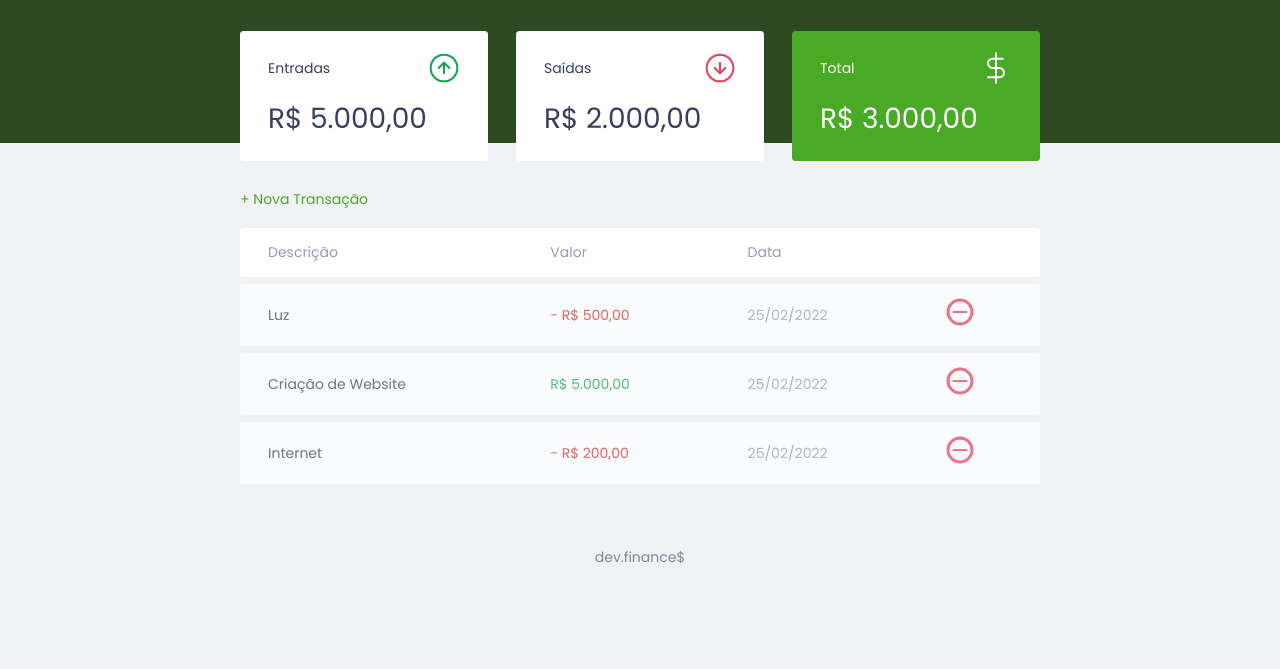
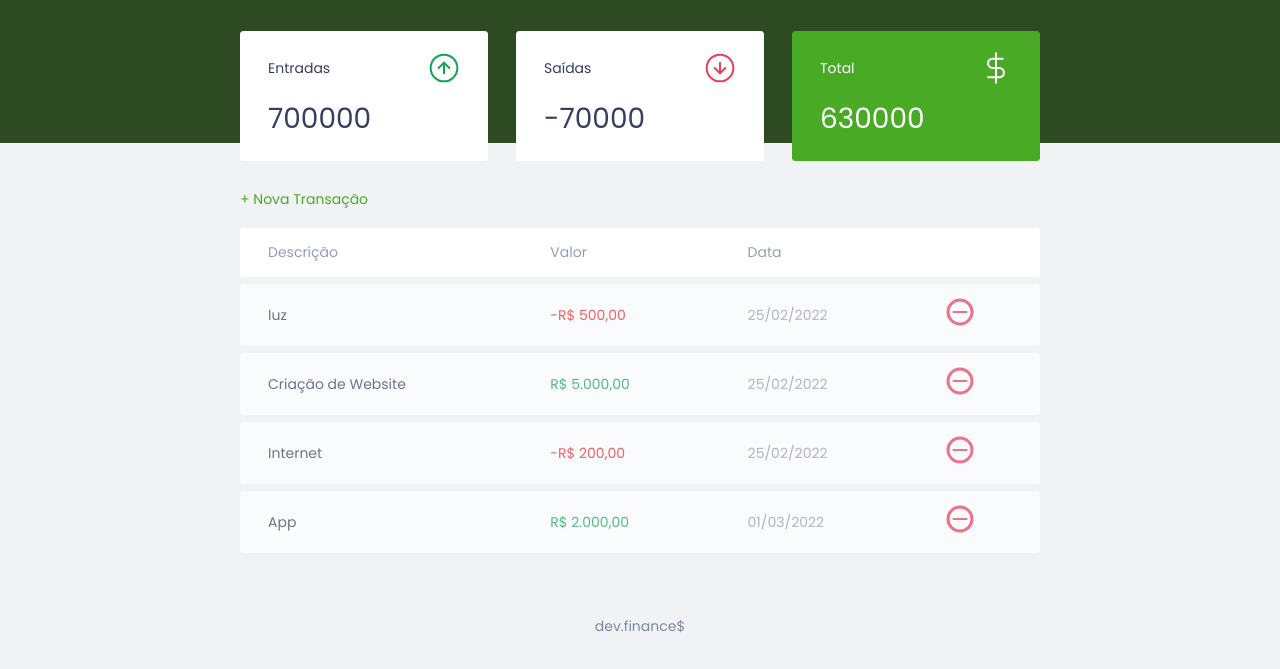
Before and after one commit to VictorCBB/maratona-discovery-rocketseat, a plain HTML site: page public/index.html in a window 1280 px wide. Shown: the part 55-724 px from the top of the page. Drawn offline with Linux system fonts and the light colour scheme.

Commit message:
Desenvolved script.js

```diff
--- a/public/index.html
+++ b/public/index.html
@@ -26,7 +26,7 @@
                     <span>Entradas</span>
                     <img src="../src/assets/income.svg" alt="Imagem de entradas">
                 </h3>
-                <p>R$ 5.000,00</p>
+                <p id="incomeDisplay">R$ 5.000,00</p>
             </div>
 
             <div class="card">
@@ -34,7 +34,7 @@
                     <span>Saídas</span>
                     <img src="../src/assets/expense.svg" alt="Imagem de saída">
                 </h3>
-                <p>R$ 2.000,00</p>
+                <p id="expenseDisplay">R$ 2.000,00</p>
             </div>
 
             <div class="card total">
@@ -42,7 +42,7 @@
                     <span>Total</span>
                     <img src="../src/assets/total.svg" alt="Imagem de total">
                 </h3>
-                <p>R$ 3.000,00</p>
+                <p id="totalDisplay">R$ 3.000,00</p>
             </div>
         </section>
 
@@ -61,32 +61,6 @@
                     </tr>
                 </thead>
                 <tbody>
-                    <tr>
-                        <td class="description">Luz</td>
-                        <td class="expense">- R$ 500,00</td>
-                        <td class="date">25/02/2022</td>
-                        <td>
-                            <img src="../src/assets/minus.svg" alt="Remover trasação">
-                        </td>
-                    </tr>
-
-                    <tr>
-                        <td class="description">Criação de Website</td>
-                        <td class="income">R$ 5.000,00</td>
-                        <td class="date">25/02/2022</td>
-                        <td>
-                            <img src="../src/assets/minus.svg" alt="Remover trasação">
-                        </td>
-                    </tr>
-
-                    <tr>
-                        <td class="description">Internet</td>
-                        <td class="expense">- R$ 200,00</td>
-                        <td class="date">25/02/2022</td>
-                        <td>
-                            <img src="../src/assets/minus.svg" alt="Remover trasação">
-                        </td>
-                    </tr>
                 </tbody>
             </table>
         </section>
--- a/src/script.js
+++ b/src/script.js
@@ -15,4 +15,124 @@ const Modal = {
             .classList
             .remove('active');
     }
+};
+
+const transactions = [
+    {
+        id: 1,
+        description: "luz",
+        amount: -50000,
+        date: "25/02/2022"
+    },
+    {
+        id: 2,
+        description: "Criação de Website",
+        amount: 500000,
+        date: "25/02/2022"
+    },
+    {
+        id: 3,
+        description: "Internet",
+        amount: -20000,
+        date: "25/02/2022"
+    },
+    {
+        id: 4,
+        description: "App",
+        amount: 200000,
+        date: "01/03/2022"
+    }
+];
+
+
+const Transaction = {
+    income() {
+        let sumIncome = 0;
+        transactions.forEach(transaction => {
+            if (transaction.amount > 0) {
+                sumIncome += transaction.amount;
+            }
+        });
+        return sumIncome;
+    },
+    expense() {
+        let sumExpense = 0;
+        transactions.forEach(transaction => {
+            if (transaction.amount < 0) {
+                sumExpense += transaction.amount;
+            }
+        });
+        return sumExpense;
+    },
+    total() {
+        return Transaction.income() + Transaction.expense();
+    }
 }
+
+// Colocar no HTML os valores do objeto transactions
+
+const DOM = {
+    transactionsContainer: document.querySelector("#data-table tbody"),
+
+    addTrasaction(transactions, index) {
+        const tr = document.createElement('tr');
+        tr.innerHTML = DOM.innerHTMLTransaction(transactions);
+
+        DOM.transactionsContainer.appendChild(tr);
+    },
+
+    innerHTMLTransaction(transactions) {
+        const CSSClass = transactions.amount > 0 ? "income" : "expense";
+
+        const amount = Utils.formatCurrency(transactions.amount);
+
+        const html = `
+        <tr>
+            <td class="description">${transactions.description}</td>
+            <td class=${CSSClass}>${amount}</td>
+            <td class="date">${transactions.date}</td>
+            <td>
+                <img src="../src/assets/minus.svg" alt="Remover trasação">
+            </td>
+        </tr>
+        `
+
+        return html;
+    },
+
+    updateBalance () {
+        document
+        .getElementById("incomeDisplay")
+        .innerHTML = Transaction.income();
+        document
+        .getElementById("expenseDisplay")
+        .innerHTML = Transaction.expense();
+        document
+        .getElementById("totalDisplay")
+        .innerHTML = Transaction.total();
+    }
+}
+
+const Utils = {
+    formatCurrency(value) {
+        const signal = Number(value) < 0 ? "-" : "" ;
+
+        value = String(value).replace(/\D/g, "");
+
+        value = Number(value) / 100;
+
+        value = value.toLocaleString("pt-br", {
+            style: "currency",
+            currency: "BRL"
+        });
+
+        return signal + value;
+    }
+}
+
+
+transactions.forEach(function (transactions) {
+    DOM.addTrasaction(transactions);
+});
+
+DOM.updateBalance();
```
